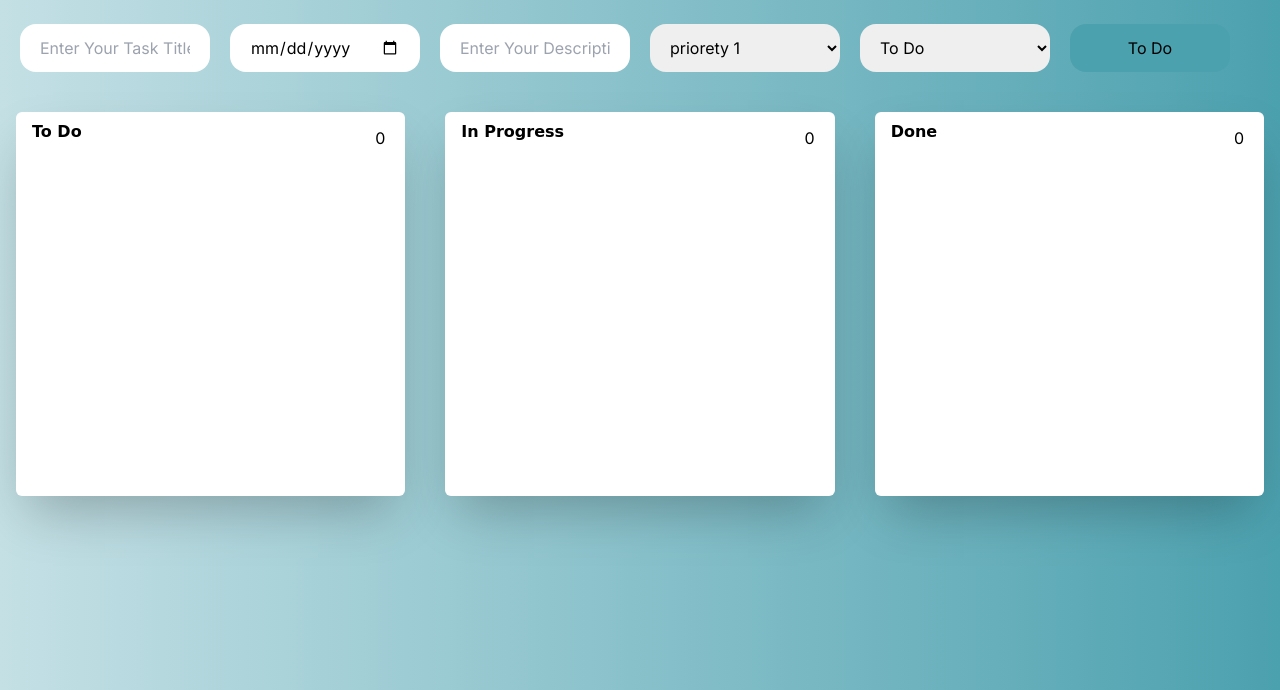
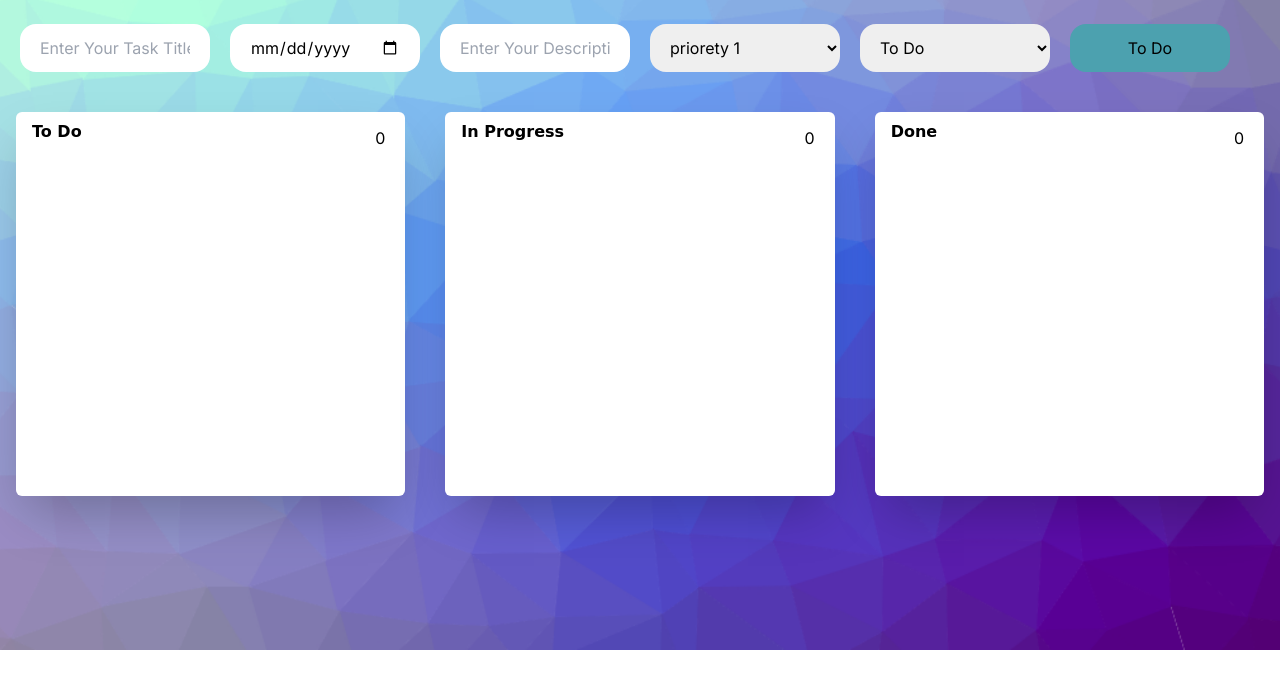
Before and after one commit to WissamDouskary/TaskFlow, a website: page index.html in a window 1280 px wide. Shown: the part 110-800 px from the top of the page. Drawn offline with nearby package versions, Linux system fonts and the light colour scheme; a web font is replaced by a local one.

Commit message:
add new background img

```diff
--- a/style.css
+++ b/style.css
@@ -11,9 +11,11 @@
 }
 
 body {
-  background: #4ca1af;
-  background: -webkit-linear-gradient(to right, #c4e0e5, #4ca1af);
-  background: linear-gradient(to right, #c4e0e5, #4ca1af);
+  background-image: url(img/cool-background.png);
+  background-position: center;
+  background-repeat: no-repeat;
+  background-size: cover;
+  height: 90vh;
   margin: 0;
 }
 
```
Also changed, not shown: img/cool-background.png (added).
